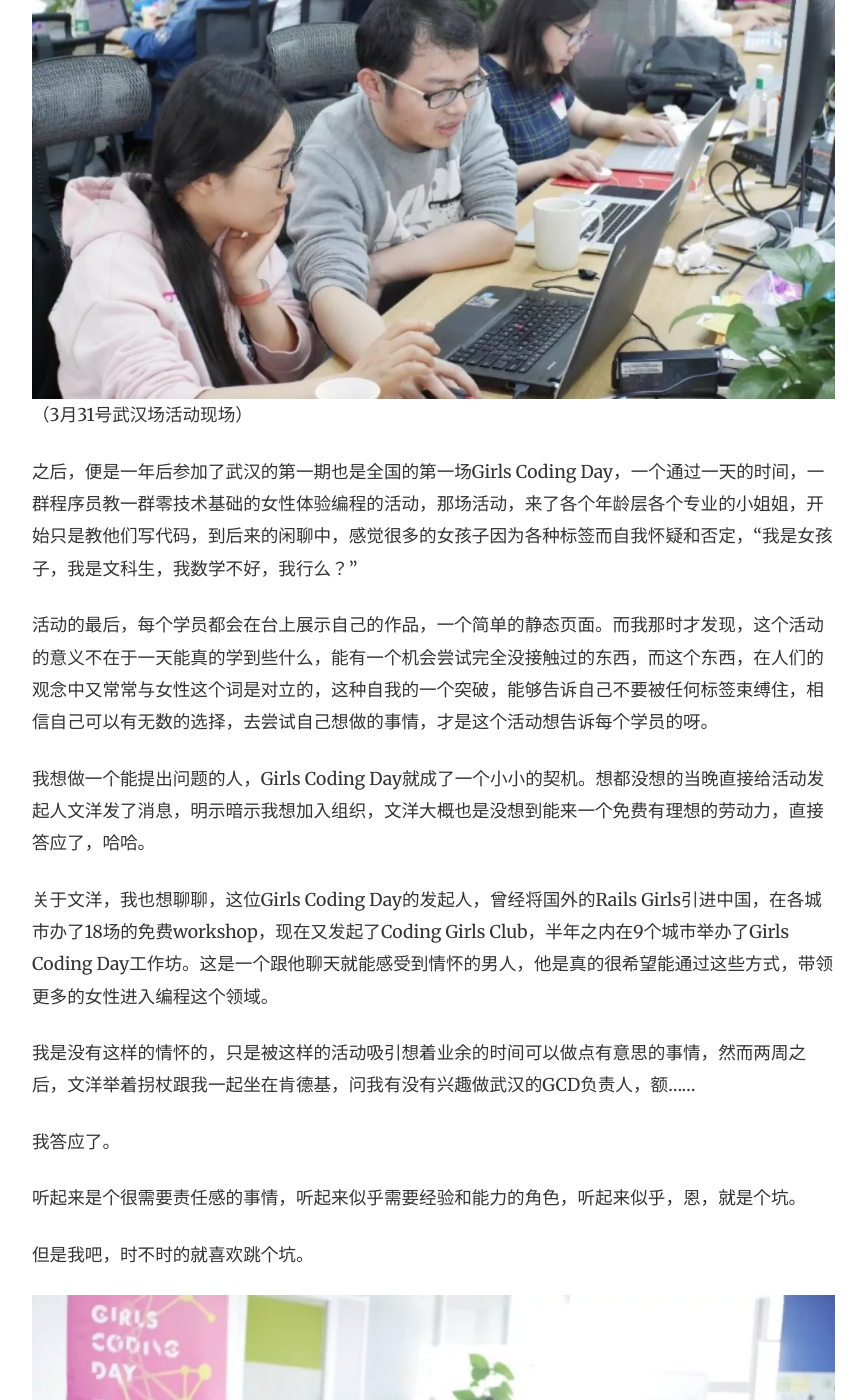
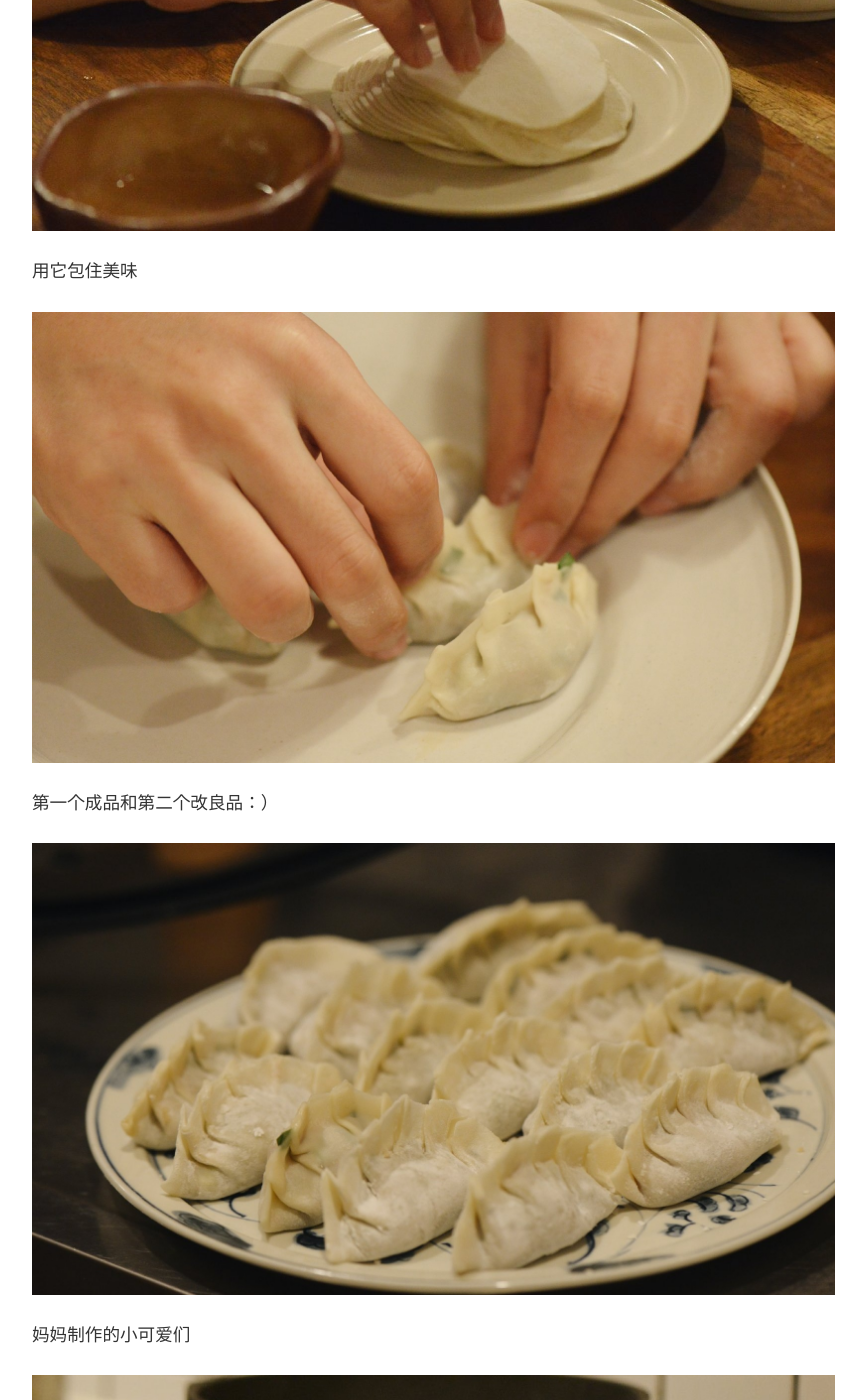
Before and after one commit to Newly6161/Happy-Times, a Jekyll site: the page built from _posts/2021-03-18-foods.md, in a window 1280 px wide and 1400 px high, scrolled down 2633 px. Shown: the whole window, without its empty margins (253-1119 px from the left). Built offline with Jekyll 4.4.1, drawn with Linux system fonts in a browser that asks for light colours; nearby versions of some CDN libraries; some of the changed text lies outside the part shown.

Commit message:
第三次修改

```diff
--- a/_posts/2021-03-18-foods.md
+++ b/_posts/2021-03-18-foods.md
@@ -8,11 +8,6 @@ featured: true
 **文:** **HappyTimes**
 **图:** **自网络**
 
-
-_母亲心里的话：_
-
-> 孩子喜欢吃的，妈妈开心地出品。
-
 ![001](../assets/images/210318-001.jpg)
 
 用心洗食材
@@ -21,51 +16,30 @@ _母亲心里的话：_
 
 抽出虾筋
 
-大概是自己极少面对性别歧视有关的事情吧，或者身边有些事情，但那些属于大众默认的事情让自己也习以为常了，虽然在网上，这些事情层出不穷。
+![003](../assets/images/210318-003.jpg)
 
-直到参加工作之后，有些想法发生了变化。ThoughtWorks，作为一个最佳女性雇主的科技公司，一直都在宣传着招聘性别比例1：1，对女性的各种优待，需要说的是，当年招聘那会儿也是被这个吸引，在众多HR问你什么时候结婚，男朋友在哪里工作的时候，TW的HR问我的是如何看待女性程序员。我认同如此对女性的尊重，但我依然坚定着无标签论者，不喜欢将女性这个词放大化，仿佛一直在提醒着大家，女性就是弱势群体，这也是带着标签的歧视。现在想想，当时也是害怕被贴上女性的标签吧，宁愿不去看它，仿佛一直逃避着这件事情就不会存在。然而渐渐地明白问题不会因为视而不见而消失，只有人去不断的提出它，不断地提示着所有人，问题在那呢，才有可能发生改变，才有希望被解决，才不会因为所有人的漠视而让问题以大家以为这才是理所应当而消失，比如当年面试的时候，我只会和身边的女生讨论着告诉面试官我们几年之内不会结婚而提高面试通过的几率。而这些想法的改变的最初，是因为在TW新人培训中，和一个美国男生的讨论。
+细细的馅料
 
-![303](../assets/images/303.jpg)
-（3月31号武汉场活动现场）
+![004](../assets/images/210318-004.jpg)
 
-之后，便是一年后参加了武汉的第一期也是全国的第一场Girls Coding Day，一个通过一天的时间，一群程序员教一群零技术基础的女性体验编程的活动，那场活动，来了各个年龄层各个专业的小姐姐，开始只是教他们写代码，到后来的闲聊中，感觉很多的女孩子因为各种标签而自我怀疑和否定，“我是女孩子，我是文科生，我数学不好，我行么？”
+用它包住美味
 
-活动的最后，每个学员都会在台上展示自己的作品，一个简单的静态页面。而我那时才发现，这个活动的意义不在于一天能真的学到些什么，能有一个机会尝试完全没接触过的东西，而这个东西，在人们的观念中又常常与女性这个词是对立的，这种自我的一个突破，能够告诉自己不要被任何标签束缚住，相信自己可以有无数的选择，去尝试自己想做的事情，才是这个活动想告诉每个学员的呀。
+![005](../assets/images/210318-005.jpg)
 
-我想做一个能提出问题的人，Girls Coding Day就成了一个小小的契机。想都没想的当晚直接给活动发起人文洋发了消息，明示暗示我想加入组织，文洋大概也是没想到能来一个免费有理想的劳动力，直接答应了，哈哈。
+第一个成品和第二个改良品：）
 
-关于文洋，我也想聊聊，这位Girls Coding Day的发起人，曾经将国外的Rails Girls引进中国，在各城市办了18场的免费workshop，现在又发起了Coding Girls Club，半年之内在9个城市举办了Girls Coding Day工作坊。这是一个跟他聊天就能感受到情怀的男人，他是真的很希望能通过这些方式，带领更多的女性进入编程这个领域。
+![007](../assets/images/210318-007.jpg)
 
-我是没有这样的情怀的，只是被这样的活动吸引想着业余的时间可以做点有意思的事情，然而两周之后，文洋举着拐杖跟我一起坐在肯德基，问我有没有兴趣做武汉的GCD负责人，额......
+妈妈制作的小可爱们
 
-我答应了。
+![008](../assets/images/210318-008.jpg)
 
-听起来是个很需要责任感的事情，听起来似乎需要经验和能力的角色，听起来似乎，恩，就是个坑。
+热好一个讲究的锅
 
-但是我吧，时不时的就喜欢跳个坑。
+![009](../assets/images/210318-009.jpg)
 
-![304](../assets/images/304.jpg)
-（3月31号武汉场活动现场）
+细火慢煎
 
-这件事情就像一颗种子，随之而来的，有许多跟它相关的事情，顺其自然的发生了。
+![010](../assets/images/210318-010.jpg)
 
-例如，前些日子，受邀去华中师范大学的女性招聘专场，做职场女性分享。又是一群正在面临毕业找工作的女孩子们，和原来的我们的一样（这么说着感觉自己好老了┑(￣Д ￣)┍）
-
-有学生问我，测试是不是比开发要简单些呀？
-
-反问她，为什么想做测试呢？
-
-她说，因为都说女生做测试比较简单一些吧。
-
-恩，果然，也和原来的我们一样。
-
-问题总是存在着，Girls Coding Day，我会努力的继续办下去。
-
-![305](../assets/images/305.jpg)
-（3月31号武汉场活动现场）
-
-有人问我，你花这些时间去做GCD也好，女性社区也好，能获得什么？对你自己有什么意义么？
-
-我可以对他说出很多这些事情带给我的利益，从一个功利的角度。但我自己知道，我做，只是我想去做而已，不为什么情怀，不在乎有没有意义，人哪，偶尔可以放纵的去做自己想做的事，不好么？
-
-<iframe frameborder="0" src="https://v.qq.com/txp/iframe/player.html?vid=x0519dqfhwt" allowFullScreen="true"></iframe>
+爱心饺子温暖出锅啦！
```
